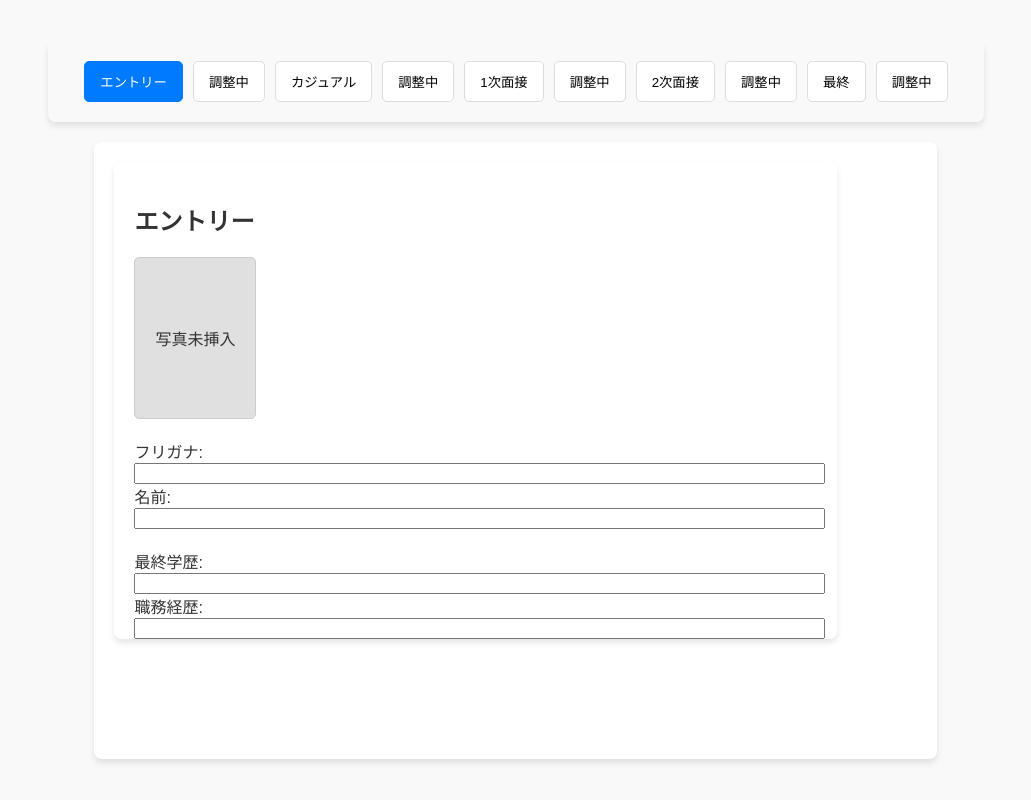
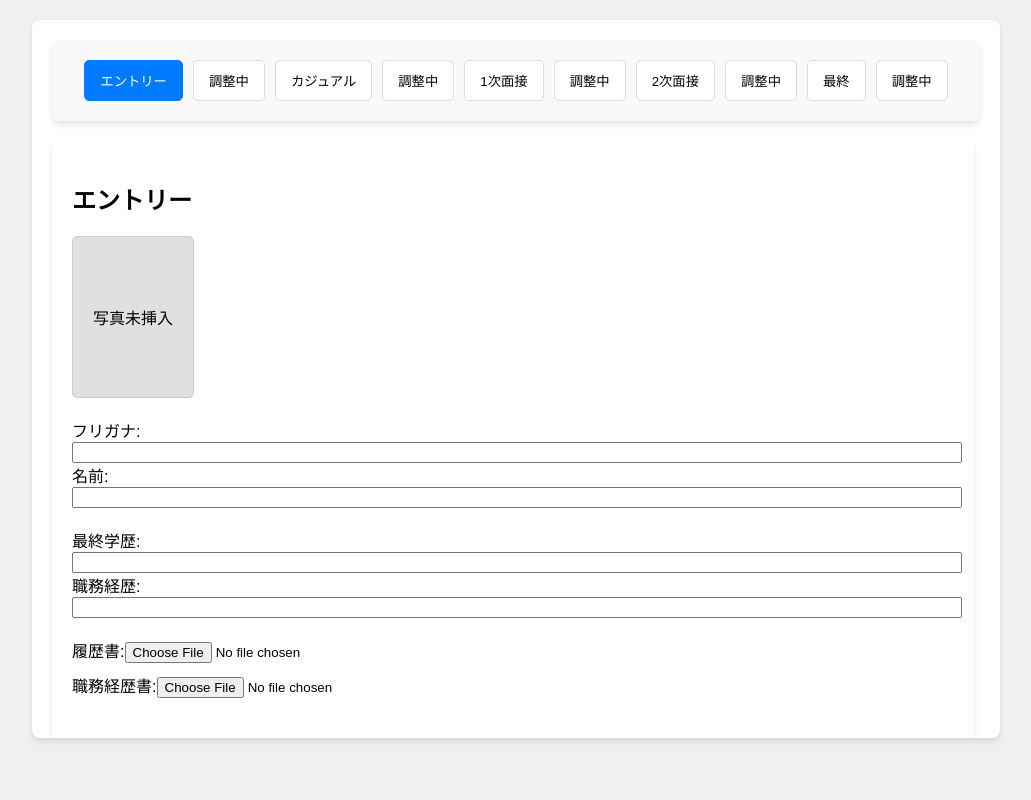
Before and after one commit to fuukanoo/SRM_prod, a React (Create React App) app in the folder SRM_client/: page / in a window 1280 px wide. Shown: the whole page, without its empty margins (124-1155 px from the left). Built offline with nearby package versions, Linux system fonts and the light colour scheme.

Commit message:
画面の横幅を固定、ステップナビゲーションを.containerの中に格納

```diff
--- a/SRM_client/src/App.jsx
+++ b/SRM_client/src/App.jsx
@@ -98,6 +98,7 @@ function App() {
 
   return (
     <div className="app-container">
+      <div className="container">
         {/* ステップナビゲーション */}
         <StepNavigator
           steps={stepLabels}
@@ -105,10 +106,11 @@ function App() {
           setCurrentStep={setCurrentStep}
           onAddStep={handleAddStep}
         />
+        {/* 現在のステップのコンテンツ */}
+        {steps[currentStep]}
+      </div>
+    </div>
 
-      {/* 現在のステップに対応するコンテンツ */}
-      <div className="container">{steps[currentStep]}</div>
-    </div>
   );
 }
 
--- a/SRM_client/src/index.css
+++ b/SRM_client/src/index.css
@@ -1,42 +1,56 @@
-/* 全体のリセットとフルスクリーン設定 */
+/* 全体のリセット */
 body, html {
   margin: 0;
   padding: 0;
   font-family: 'Arial', sans-serif;
-  background-color: #f9f9f9;
-  color: #333;
+  background-color: #f0f0f0; /* 背景色を薄いグレーに設定 */
   width: 100%;
   height: 100%;
-  min-height: 100%;
-  overflow: hidden; /* 必要に応じてスクロールを非表示 */
+  overflow: hidden; /* スクロールを非表示 */
   display: flex;
   flex-direction: column;
-  justify-content: center;
   align-items: center;
 }
 
-/* アプリ全体をフルスクリーンに */
+/* アプリ全体を画面いっぱいに */
 .app-container {
   width: 100%;
   height: 100%;
+  padding: 20px; /* 上下の余白を20pxに設定 */
   display: flex;
   flex-direction: column;
   align-items: center;
   justify-content: flex-start;
+  box-sizing: border-box;
 }
 
 /* コンテンツエリアを可変サイズに */
 .container {
-  width: 90%; /* 必要に応じて調整 */
-  max-width: 1200px; /* 最大幅を設定 */
-  height: calc(100% - 100px); /* ステップナビゲーション分の高さを引く */
+  width: 95%; /* 横幅を90%に設定（画面幅に応じて調整） */
+  max-width: 2000px; /* 最大幅を1200pxに固定 */
+  height: calc(100% - 20px); /* 高さを画面サイズに応じて計算 */
   padding: 20px;
-  background-color: #fff;
-  border-radius: 8px;
-  box-shadow: 0 4px 6px rgba(0, 0, 0, 0.1);
-  box-sizing: border-box;
-  overflow-y: auto; /* 必要に応じて縦スクロールを表示 */
+  background-color: #fff; /* 背景色を白に設定 */
+  border-radius: 8px; /* 角を丸める */
+  box-shadow: 0 4px 6px rgba(0, 0, 0, 0.1); /* 軽い影を付ける */
+  /* box-sizing: border-box; */
+  overflow: hidden; /* コンテンツがはみ出ないように設定 */
 }
+
+/* メディアクエリでレスポンシブ対応 */
+@media (max-width: 768px) {
+  .container {
+    width: 100%; /* 小さい画面では幅を100%に設定 */
+    height: calc(100% - 140px); /* 高さを調整 */
+  }
+}
+
+@media (min-width: 1600px) {
+  .container {
+    max-width: 1400px; /* 大きい画面では最大幅を拡大 */
+  }
+}
+
 
 /* ステップナビゲーション */
 .step-container {
```
Lines whose indentation alone changed are shown as unchanged.
